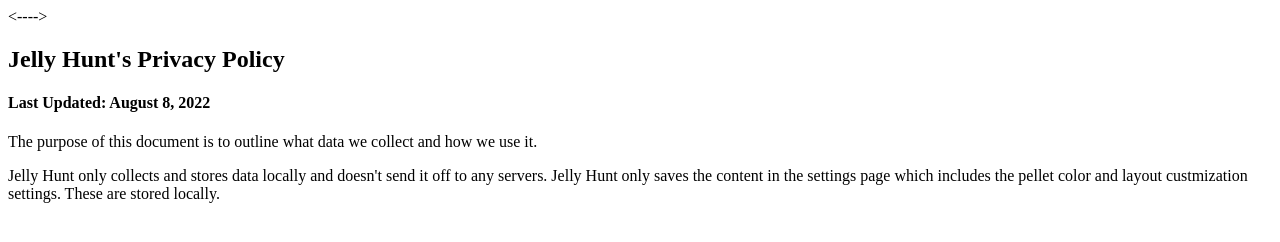
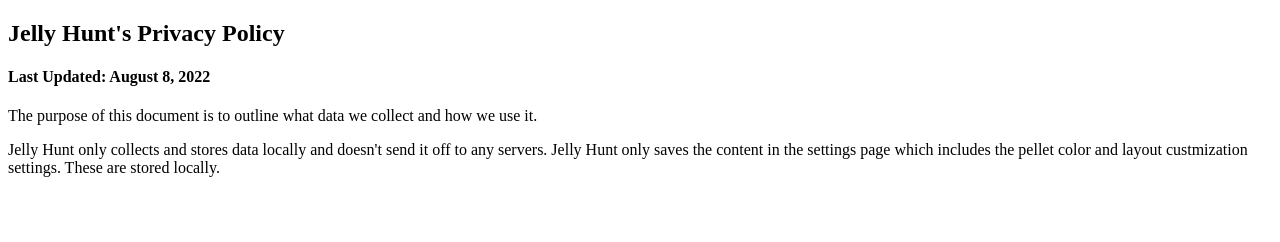
Before and after one commit to HappyGamer3194/jelly-hunt-privacy-policy, a plain HTML site: page index.html in a window 1280 px wide. Drawn offline with Linux system fonts and the light colour scheme.

Commit message:
Update index.html

```diff
--- a/index.html
+++ b/index.html
@@ -2,7 +2,7 @@
 <html>
   <head>
     <title>Jelly Hunt's Privacy Policy</title>
-    <--<link rel="icon" type="image/png" href="https://i.imgur.com/Y9s4h33.png"/>-->
+    <!--<link rel="icon" type="image/png" href="https://i.imgur.com/Y9s4h33.png"/>-->
     <link rel="icon" type="image/png" href="favicon.png"/>
   </head>
 
```
